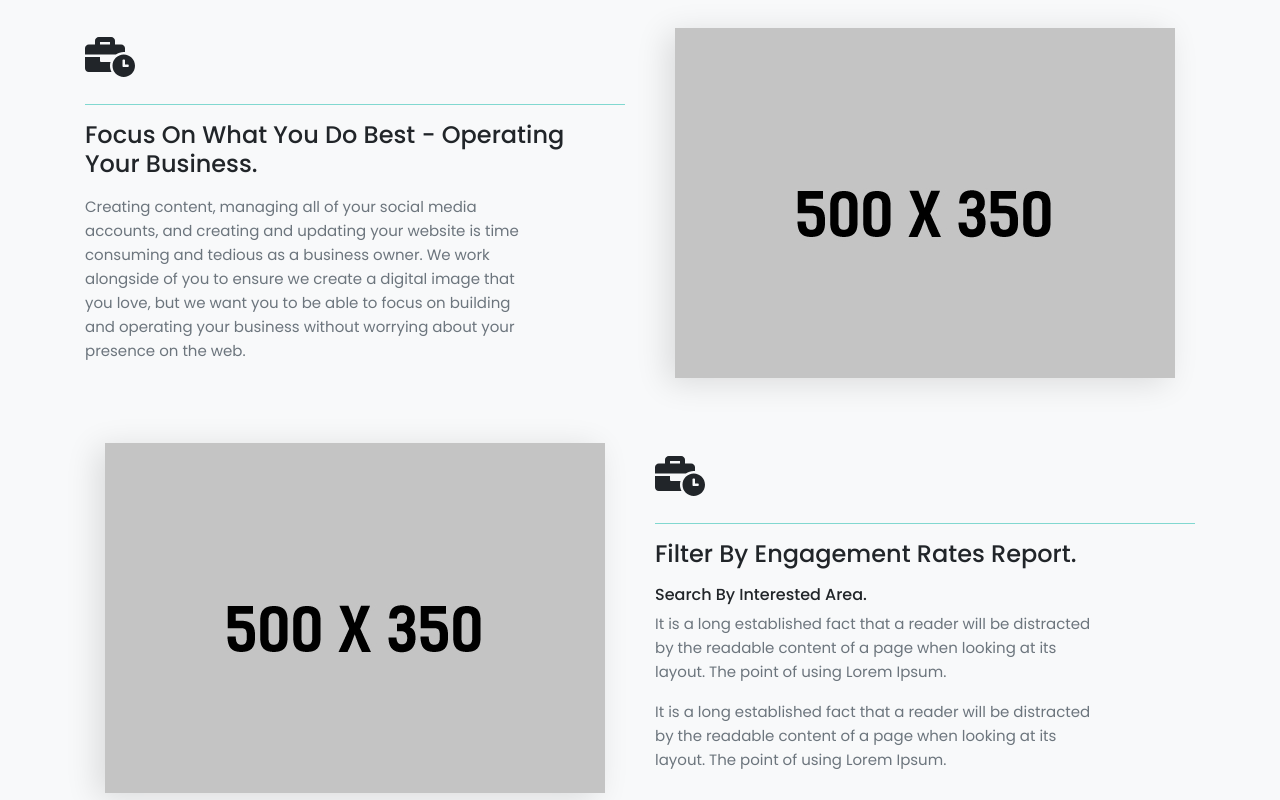
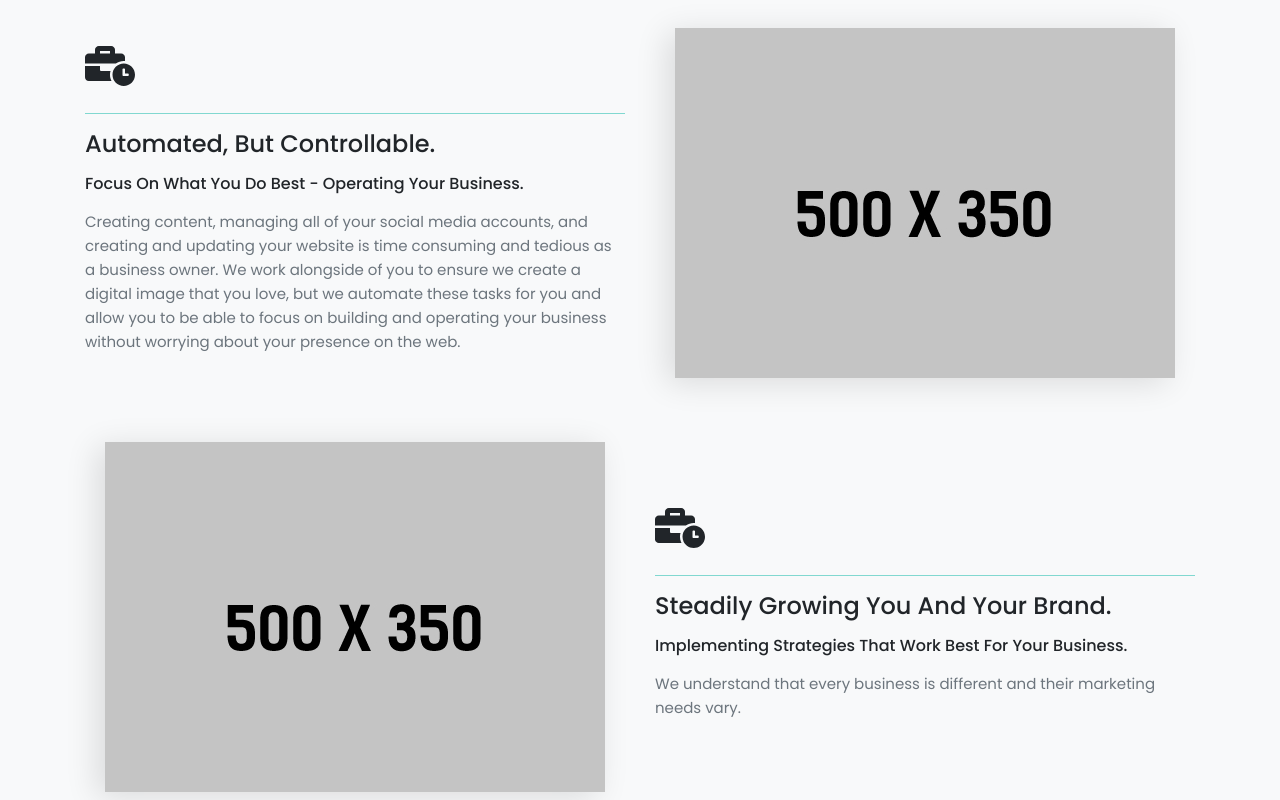
Before and after one commit to shadeemerhi/hioctave, a plain HTML site: page index.html in a window 1280 px wide. Shown: the part 2000-2800 px from the top of the page. Drawn offline with Linux system fonts and the light colour scheme; animation ran at ten frames a second.

Commit message:
Completed Services section

```diff
--- a/index.html
+++ b/index.html
@@ -130,7 +130,7 @@
                                     <li class="smm_item">Responsive Web Development</li>
                                     <li class="smm_item">UI & UX Design</li>
                                     <li class="smm_item">Copywriting</li>
-                                    <li class="smm_item">SEO-Optimized Development</li>
+                                    <li class="smm_item">Website Maintenance</li>
                                 </ul>
                             </div>
                         </div>
@@ -219,10 +219,11 @@
                                 <i class="fas fa-business-time"></i>
                                 <hr>
                             </div>
-                            <h4 class="text-capitalize mt-3">Focus on what you do best - operating your business.</h4>
-                            <div class="landing_feauters_box mt-3">
-                                <p class="landing_feauters_subtitle text-muted">Creating content, managing all of your social media accounts, and creating and updating your website is time consuming and tedious as a business owner.
-                                    We work alongside of you to ensure we create a digital image that you love, but we want you to be able to focus on building and operating your business without worrying about your presence on the web.
+                            <h4 class="text-capitalize mt-3">Automated, but Controllable.</h4>
+                            <h6 class="text-capitalize mt-3">Focus on what you do best - operating your business.</h6>
+                            <div class="landing_features_box mt-3">
+                                <p class="landing_features_subtitle text-muted">Creating content, managing all of your social media accounts, and creating and updating your website is time consuming and tedious as a business owner.
+                                    We work alongside of you to ensure we create a digital image that you love, but we automate these tasks for you and allow you to be able to focus on building and operating your business without worrying about your presence on the web.
                                 </p>
                             </div>
                         </div>
@@ -246,11 +247,11 @@
                                 <i class="fas fa-business-time"></i>
                                 <hr>
                             </div>
-                            <h4 class="text-capitalize mt-3"> Filter by Engagement rates Report.</h4>
-                            <div class="landing_feauters_box mt-3">
-                                <h6 class="text-capitalize">Search by interested area.</h6>
-                                <p class="landing_feauters_subtitle text-muted"> It is a long established fact that a reader will be distracted by the readable content of a page when looking at its layout. The point of using Lorem Ipsum.</p>
-                                <p class="landing_feauters_subtitle text-muted mt-3"> It is a long established fact that a reader will be distracted by the readable content of a page when looking at its layout. The point of using Lorem Ipsum.</p>
+                            <h4 class="text-capitalize mt-3">Steadily growing you and your brand.</h4>
+                            <h6 class="text-capitalize mt-3">Implementing strategies that work best for your business.</h6>
+                            <div class="landing_features_box mt-3">
+                                <p class="landing_features_subtitle text-muted">We understand that every business is different and their marketing needs vary.
+                                </p>
                             </div>
                         </div>
                     </div>
@@ -266,12 +267,12 @@
                             <h4 class="text-capitalize mt-3"> Capture You ideas whenever Inspiration Strike.</h4>
                             <div class="landing_feauters_box mt-3">
                                 <h6 class="text-capitalize">Access various data from one platform.</h6>
-                                <p class="landing_feauters_subtitle text-muted"> It is a long established fact that a reader will be distracted by the readable content of a page when looking at its layout. The point of using Lorem Ipsum.</p>
+                                <p class="landing_features_subtitle text-muted"> It is a long established fact that a reader will be distracted by the readable content of a page when looking at its layout. The point of using Lorem Ipsum.</p>
                             </div>
 
                             <div class="landing_feauters_box mt-3">
                                 <h6 class="text-capitalize"> Manage Your Daily Traffic Report.</h6>
-                                <p class="landing_feauters_subtitle text-muted"> It is a long established fact that a reader will be distracted by the readable content of a page when looking at its layout. The point of using Lorem Ipsum.</p>
+                                <p class="landing_features_subtitle text-muted"> It is a long established fact that a reader will be distracted by the readable content of a page when looking at its layout. The point of using Lorem Ipsum.</p>
                             </div>
                         </div>
                     </div>
```
